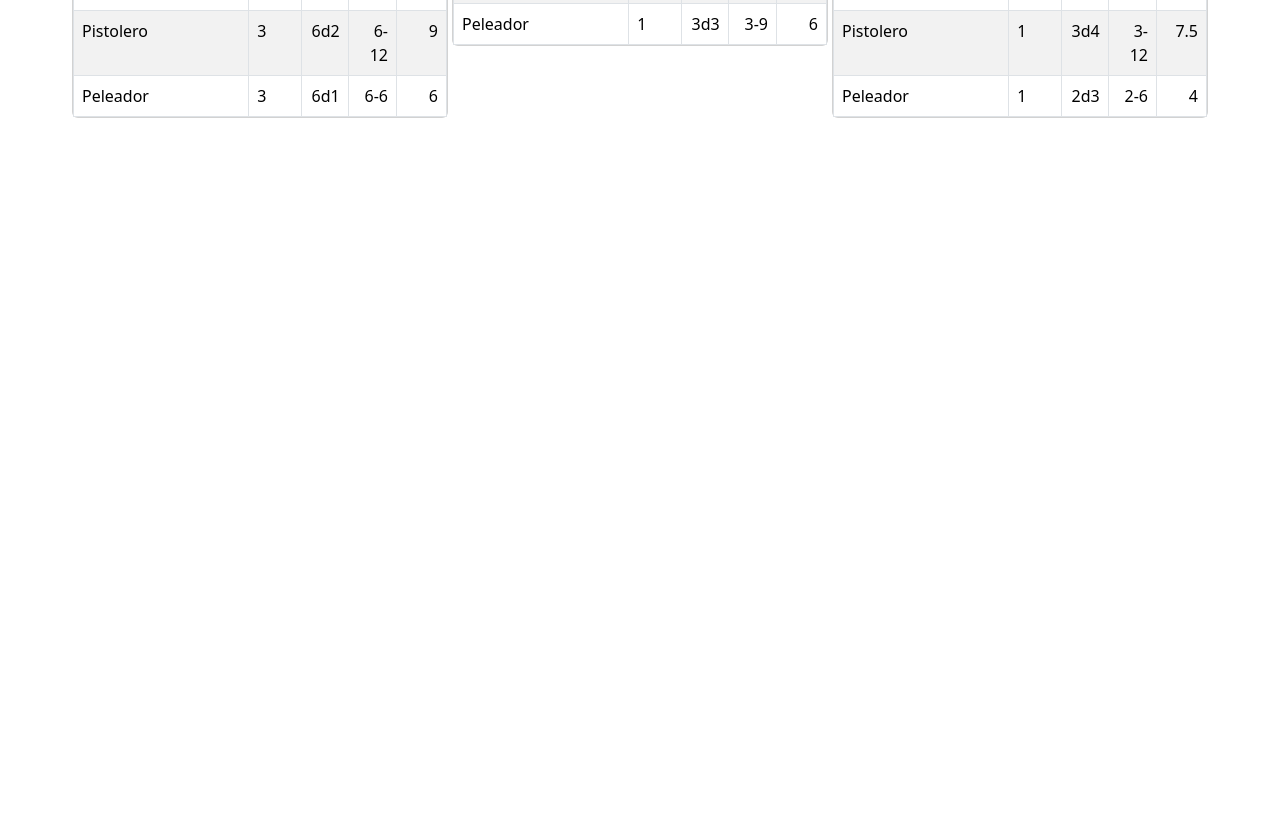
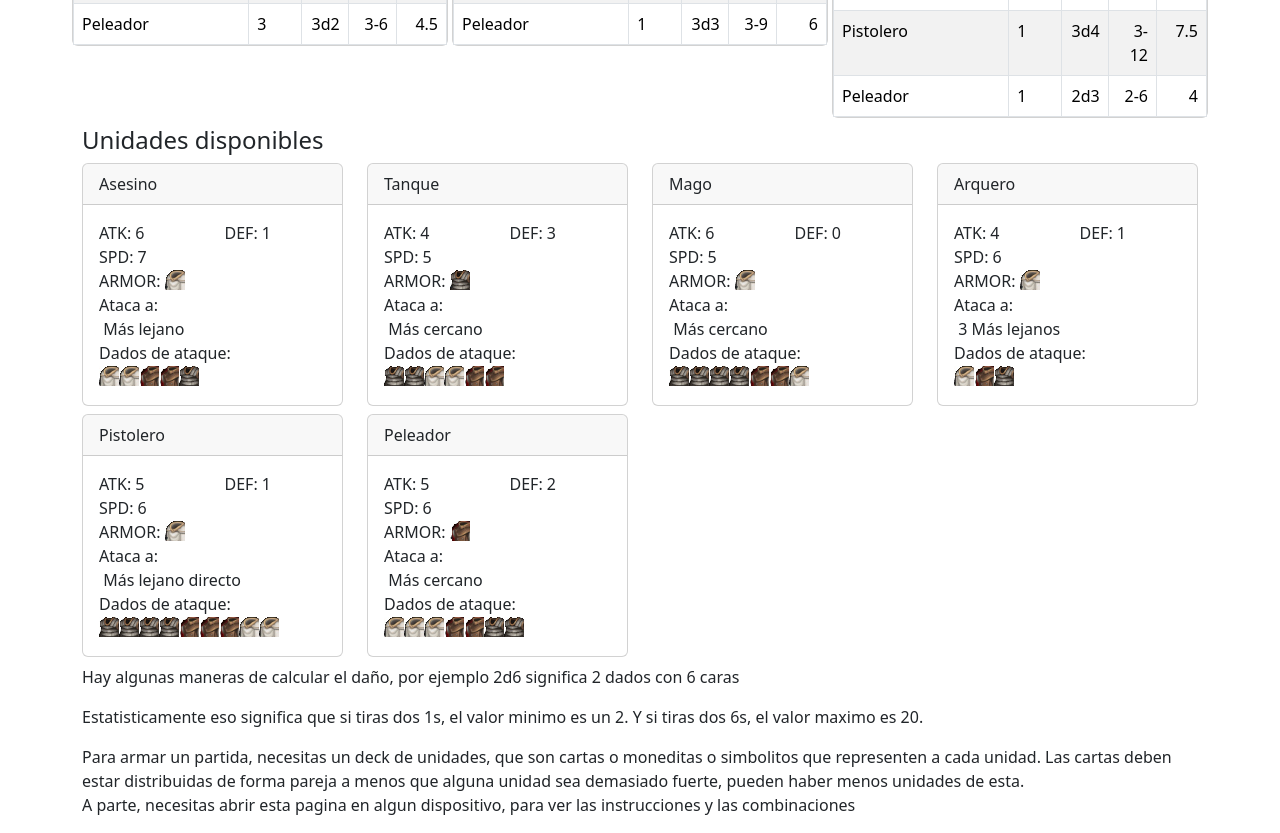
Before and after one commit to xMokar/autochess, a SvelteKit app: page /balancetable in a window 1280 px wide. Shown: the part 800-1633 px from the top of the page. Before the commit the page ends 926 px from the top, so only its background shows below. Built offline with nearby package versions, Linux system fonts and the light colour scheme.

Commit message:
Agregar unidades disponibles y ayuda

```diff
--- a/src/lib/system.ts
+++ b/src/lib/system.ts
@@ -139,15 +139,15 @@ export let Champs:Champ[] = [
 		id: 'archer',
 		name: 'Arquero',
 		hp: 10,
-		attack: 3,
+		attack: 4,
 		defense: 1,
 		movespeed: 6,
 		armorType: ArmorTypeMap.cloth,
 		targetting: TargettingMap.farthest3,
 		cost: 1,
 		armorpen: {
-			cloth: 2,
-			leather: 2,
+			cloth: 1,
+			leather: 1,
 			iron: 1,
 		}
 	},
--- a/src/routes/balancetable/+page.svelte
+++ b/src/routes/balancetable/+page.svelte
@@ -1,5 +1,6 @@
 <script>
     import { Champs, calculateDamage } from "$lib/system";
+    import ViewUnit from "../viewUnit.svelte";
 </script>
 <div class="container">
 	<a href="/">Regresar</a><br>
@@ -36,5 +37,39 @@
 			</div>
 			</div>
 		{/each}
-	</div>
+	</div><!--row-->
+
+		<div class="col-12">
+		<h4>Unidades disponibles</h4>
+		</div>
+
+	<div class="row">
+		{#each Champs as champ}
+			<div class="col-3 mb-2">
+				<div class="card">
+					<div class="card-header">{champ.name}</div>
+					<div class="card-body">
+						<ViewUnit {champ} />
+					</div>
+				</div>
+			</div>
+		{/each}
+
+
+		<div>
+			<p>
+				Hay algunas maneras de calcular el daño, por ejemplo 2d6 significa 2 dados con 6 caras
+			</p>
+
+			<p>
+				Estatisticamente eso significa que si tiras dos 1s, el valor minimo es un 2. Y si tiras dos 6s, el valor maximo es 20.
+			</p>
+
+			<p>
+				Para armar un partida, necesitas un deck de unidades, que son cartas o moneditas o simbolitos que representen a cada unidad. Las cartas deben estar distribuidas de forma pareja a menos que alguna unidad sea demasiado fuerte, pueden haber menos unidades de esta.<br>
+				A parte, necesitas abrir esta pagina en algun dispositivo, para ver las instrucciones y las combinaciones<br>
+			</p>
+
+		</div>
+	</div><!--row-->
 </div>
--- /dev/null
+++ b/src/routes/viewUnit.svelte
@@ -0,0 +1,31 @@
+<script lang="ts">
+    import type { Champ } from "$lib/system";
+
+	export let champ:Champ
+	console.log('xxx',champ)
+</script>
+
+<div class="row">
+	<div class="col-6">
+		ATK: {champ.attack}
+	</div>
+	<div class="col-6">
+		DEF: {champ.defense}
+	</div>
+	<div class="col-6">
+		SPD: {champ.movespeed}
+	</div>
+	<div class="col-12">
+		ARMOR: <span class="armor {champ.armorType.id}">.</span>
+	</div>
+	<div class="col-12">
+		Ataca a: <br>
+		&nbsp;{champ.targetting.name}<br>
+		Dados de ataque:<br>
+		{#each Object.entries(champ.armorpen).sort(([_a,a],[_b,b]) => b-a) as [armor, dice]}
+			{#each Array(dice) as _}
+				<span class="armor {armor}"></span>
+			{/each}
+		{/each}
+	</div>
+</div>
```
Also changed, not shown: src/routes/ViewField.svelte (+4 -27 lines).
